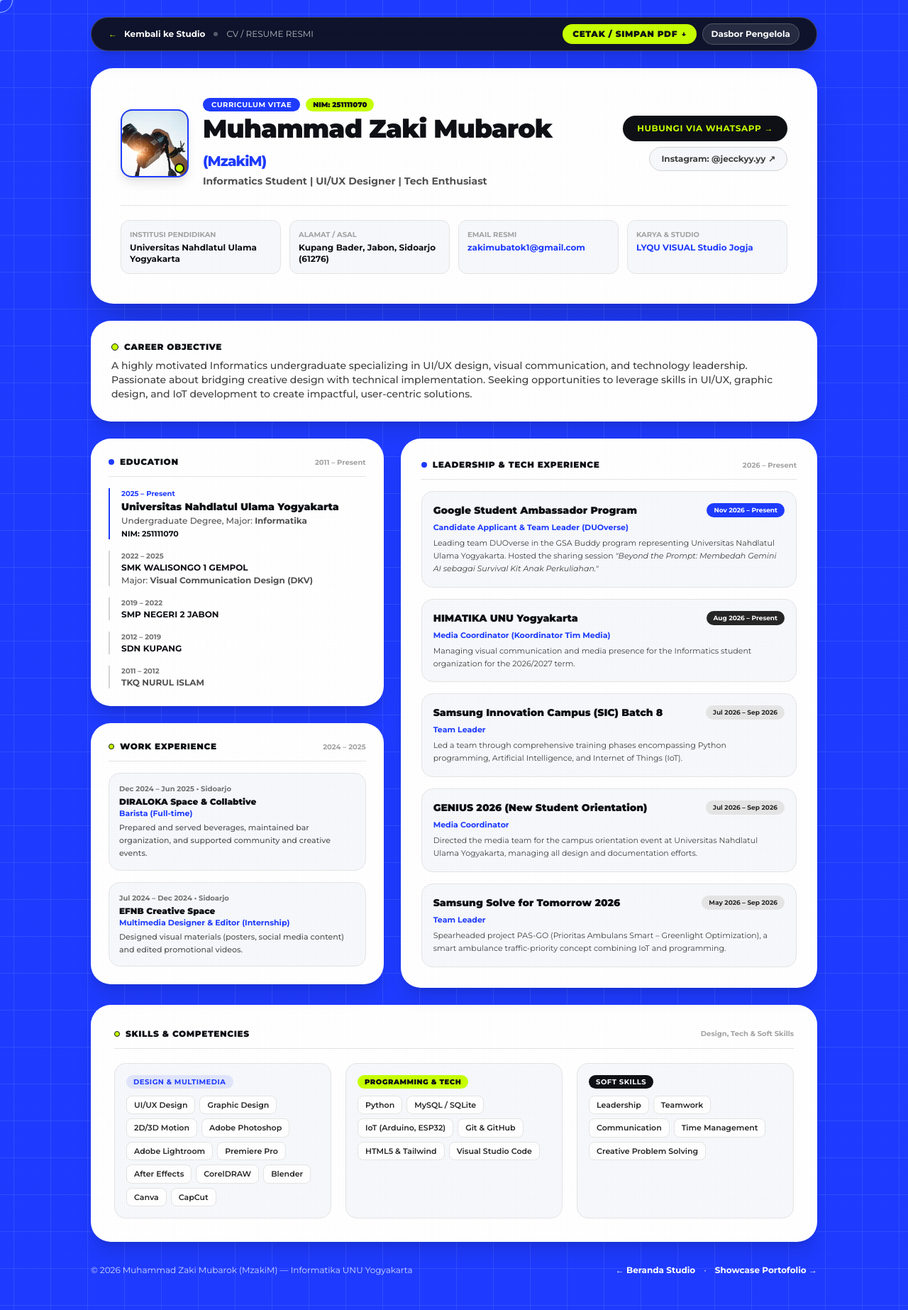
After one commit to Cimst/Lyqu-visual, a Flask app: page /curriculum-vitae in a window 1280 px wide. The commit adds this page. Shown: the whole page at 71% size. Run offline with Flask 3, Linux system fonts and the light colour scheme; data comes from the database, SQL or seed files in the repository; both versions use the stored data as it was after the commit; some libraries are stand-ins or nearby versions.

Commit message:
feat: add dedicated curriculum vitae page (/cv) with full academic, leadership, and work experience

```diff
--- a/app.py
+++ b/app.py
@@ -140,6 +140,16 @@ def portal_proofing():
 @app.route("/faq-connect.html")
 def faq_kontak():
     return render_template("faq-kontak.html", active_slide=5)
+
+
+@app.route("/resume")
+@app.route("/curriculum-vitae")
+@app.route("/cv.html")
+@app.route("/cv")
+def cv_page():
+    cv_profile = db.get_cv_profile()
+    skills = db.get_all_skills()
+    return render_template("cv.html", cv_profile=cv_profile, skills=skills, active_slide=2)
 
 
 @app.get("/halaman/<slug>")
--- a/db.py
+++ b/db.py
@@ -170,9 +170,9 @@ def init_db():
         cursor.execute(
             """
             INSERT INTO cv_profile (id, full_name, role_title, bio, experience_years, completed_projects, location, email, phone, instagram)
-            VALUES (1, 'Zaki Mubarok', 'Lead Photographer & Visual Director',
-            'Fotografer & Visual Director berbasis di Yogyakarta dengan spesialisasi editorial portrait, intimate wedding, dan katalog komersial UMKM. Mengusung filosofi tone sinematik hangat, presisi warna 16-bit, dan alur kerja proofing modern.',
-            '7+ Tahun', '20+ Proyek Selesai', 'Sleman, D.I. Yogyakarta', 'studio@lyquvisual.id', '+62 851-9420-2013', '@lyqu.visual')
+            VALUES (1, 'Muhammad Zaki Mubarok (MzakiM)', 'Informatics Student | UI/UX Designer | Tech Enthusiast',
+            'A highly motivated Informatics undergraduate specializing in UI/UX design, visual communication, and technology leadership. Passionate about bridging creative design with technical implementation. Seeking opportunities to leverage skills in UI/UX, graphic design, and IoT development to create impactful, user-centric solutions.',
+            '7+ Tahun', '20+ Proyek Selesai', 'Sidoarjo & UNU Yogyakarta', 'zakimubatok1@gmail.com', '+62 851-9420-2013', '@jecckyy.yy')
             """
         )
 
--- /dev/null
+++ b/templates/cv.html
@@ -0,0 +1,368 @@
+{% extends 'base.html' %}
+
+{% block title %}Curriculum Vitae — Muhammad Zaki Mubarok (MzakiM){% endblock %}
+{% block site_navigation %}{% endblock %}
+{% block site_modals %}{% endblock %}
+{% block page_scripts %}{% endblock %}
+
+{% block content %}
+<div class="min-h-screen hero-blueprint text-obsidian flex flex-col justify-between py-6 px-4 sm:px-6 md:px-8 selection:bg-acid selection:text-obsidian print:bg-white print:py-0 print:px-0">
+
+  <!-- FLOATING TOP NAVIGATION (HIDDEN ON PRINT) -->
+  <header class="max-w-5xl w-full mx-auto mb-6 print:hidden">
+    <nav class="bg-obsidian/90 backdrop-blur-xl border border-white/20 rounded-full px-4 sm:px-6 py-2 shadow-xl flex items-center justify-between">
+      <div class="flex items-center gap-3">
+        <a href="{{ url_for('beranda') }}" class="flex items-center gap-2.5 text-xs font-bold text-white hover:text-acid transition">
+          <span class="text-acid">←</span>
+          <span>Kembali ke Studio</span>
+        </a>
+        <span class="w-1.5 h-1.5 rounded-full bg-white/30 hidden sm:inline"></span>
+        <span class="text-white/70 text-xs hidden sm:inline font-mono">CV / RESUME RESMI</span>
+      </div>
+
+      <div class="flex items-center gap-2">
+        <button onclick="window.print()" class="px-3.5 py-1.5 rounded-full bg-acid text-obsidian hover:bg-white font-black text-xs uppercase tracking-wider transition shadow-sm flex items-center gap-1.5">
+          <span>Cetak / Simpan PDF</span>
+          <span class="text-[10px]">↓</span>
+        </button>
+        <a href="{{ url_for('dashboard') }}" class="px-3 py-1.5 rounded-full bg-white/10 hover:bg-white/20 text-white border border-white/20 text-xs font-bold transition">
+          Dasbor Pengelola
+        </a>
+      </div>
+    </nav>
+  </header>
+
+  <!-- MAIN CV CONTAINER -->
+  <main class="max-w-5xl w-full mx-auto my-auto space-y-6 print:max-w-none print:my-0 print:space-y-4">
+
+    <!-- ===================================================================
+         1. HEADER PROFILE & CONTACT BENTO CARD
+         =================================================================== -->
+    <section class="bg-white rounded-[32px] p-6 sm:p-8 md:p-10 shadow-2xl border-2 border-white/20 print:shadow-none print:border print:rounded-2xl print:p-6">
+
+      <div class="flex flex-col md:flex-row md:items-center justify-between gap-6 pb-6 border-b border-neutral-200">
+
+        <!-- Identitas & Avatar -->
+        <div class="flex flex-col sm:flex-row items-start sm:items-center gap-4 sm:gap-5">
+          <div class="w-20 h-20 sm:w-24 sm:h-24 rounded-2xl overflow-hidden border-2 border-cobalt shadow-lg shrink-0 bg-neutral-900 relative">
+            <img src="{{ url_for('static', filename='images/photographer.jpg') }}" alt="Muhammad Zaki Mubarok" class="w-full h-full object-cover" />
+            <span class="absolute bottom-1 right-1 w-3.5 h-3.5 rounded-full bg-acid border-2 border-obsidian" title="Status: Aktif"></span>
+          </div>
+
+          <div>
+            <div class="flex items-center gap-2 flex-wrap mb-1">
+              <span class="bg-cobalt text-white font-bold text-[10px] px-3 py-0.5 rounded-full uppercase tracking-wider">
+                CURRICULUM VITAE
+              </span>
+              <span class="bg-acid text-obsidian font-black text-[10px] px-2.5 py-0.5 rounded-full">
+                NIM: 251111070
+              </span>
+            </div>
+            <h1 class="text-2xl sm:text-3xl md:text-4xl font-black text-obsidian tracking-tight">
+              Muhammad Zaki Mubarok
+              <span class="text-cobalt font-extrabold text-lg sm:text-xl font-mono block sm:inline">(MzakiM)</span>
+            </h1>
+            <p class="text-xs sm:text-sm font-bold text-neutral-600 mt-1">
+              Informatics Student | UI/UX Designer | Tech Enthusiast
+            </p>
+          </div>
+        </div>
+
+        <!-- Tombol Aksi Cepat (Print / WhatsApp) -->
+        <div class="flex flex-col sm:flex-row md:flex-col items-start sm:items-center md:items-end gap-2 shrink-0 print:hidden">
+          <a href="https://wa.me/6285194202013?text=Halo%20Zaki%20Mubarok,%20saya%20melihat%20CV%20Anda" target="_blank" class="w-full sm:w-auto px-5 py-2.5 rounded-full bg-obsidian text-acid hover:bg-cobalt hover:text-white font-bold text-xs uppercase tracking-wider transition shadow text-center">
+            Hubungi via WhatsApp →
+          </a>
+          <a href="https://instagram.com/jecckyy.yy" target="_blank" class="w-full sm:w-auto px-4 py-2 rounded-full bg-surface border border-neutral-300 text-xs font-bold text-neutral-700 hover:text-obsidian hover:bg-neutral-100 transition text-center">
+            Instagram: @jecckyy.yy ↗
+          </a>
+        </div>
+
+      </div>
+
+      <!-- Detail Kontak & Lokasi Baris Bawah Header -->
+      <div class="grid grid-cols-1 sm:grid-cols-2 md:grid-cols-4 gap-3 pt-5 text-xs text-neutral-700 font-semibold">
+        <div class="bg-surface p-3 rounded-xl border border-neutral-200">
+          <span class="text-[10px] uppercase font-bold text-neutral-400 block">Institusi Pendidikan</span>
+          <span class="font-bold text-obsidian mt-0.5 block">Universitas Nahdlatul Ulama Yogyakarta</span>
+        </div>
+        <div class="bg-surface p-3 rounded-xl border border-neutral-200">
+          <span class="text-[10px] uppercase font-bold text-neutral-400 block">Alamat / Asal</span>
+          <span class="font-bold text-obsidian mt-0.5 block">Kupang Bader, Jabon, Sidoarjo (61276)</span>
+        </div>
+        <div class="bg-surface p-3 rounded-xl border border-neutral-200">
+          <span class="text-[10px] uppercase font-bold text-neutral-400 block">Email Resmi</span>
+          <a href="mailto:zakimubatok1@gmail.com" class="font-bold text-cobalt hover:underline mt-0.5 block truncate">zakimubatok1@gmail.com</a>
+        </div>
+        <div class="bg-surface p-3 rounded-xl border border-neutral-200">
+          <span class="text-[10px] uppercase font-bold text-neutral-400 block">Karya & Studio</span>
+          <a href="{{ url_for('beranda') }}" class="font-bold text-cobalt hover:underline mt-0.5 block">LYQU VISUAL Studio Jogja</a>
+        </div>
+      </div>
+
+    </section>
+
+    <!-- ===================================================================
+         2. CAREER OBJECTIVE CARD
+         =================================================================== -->
+    <section class="bg-white rounded-[28px] p-6 sm:p-7 shadow-xl border border-white/20 print:shadow-none print:border print:rounded-2xl">
+      <div class="flex items-center gap-2 mb-2">
+        <span class="w-2.5 h-2.5 rounded-full bg-acid border border-obsidian"></span>
+        <h2 class="text-xs font-black uppercase tracking-wider text-obsidian">Career Objective</h2>
+      </div>
+      <p class="text-xs sm:text-sm text-neutral-700 leading-relaxed font-medium">
+        A highly motivated Informatics undergraduate specializing in UI/UX design, visual communication, and technology leadership. Passionate about bridging creative design with technical implementation. Seeking opportunities to leverage skills in UI/UX, graphic design, and IoT development to create impactful, user-centric solutions.
+      </p>
+    </section>
+
+    <!-- ===================================================================
+         3. DUA KOLOM: PENDIDIKAN & PENGALAMAN KERJA / KEPEMIMPINAN
+         =================================================================== -->
+    <div class="grid grid-cols-1 md:grid-cols-12 gap-6 items-start">
+
+      <!-- KOLOM KIRI (5/12): PENDIDIKAN & WORK EXPERIENCE -->
+      <div class="md:col-span-5 space-y-6">
+
+        <!-- KARTU PENDIDIKAN -->
+        <section class="bg-white rounded-[28px] p-6 shadow-xl border border-white/20 space-y-4 print:shadow-none print:border print:rounded-2xl">
+          <div class="border-b border-neutral-200 pb-3 flex items-center justify-between">
+            <h2 class="text-xs font-black uppercase tracking-wider text-obsidian flex items-center gap-2">
+              <span class="w-2 h-2 rounded-full bg-cobalt"></span>
+              <span>Education</span>
+            </h2>
+            <span class="text-[10px] font-mono text-neutral-400 font-bold">2011 – Present</span>
+          </div>
+
+          <div class="space-y-4 text-xs font-medium">
+
+            <!-- Kuliah -->
+            <div class="relative pl-4 border-l-2 border-cobalt">
+              <span class="text-[10px] font-bold text-cobalt font-mono block">2025 – Present</span>
+              <h3 class="font-black text-sm text-obsidian">Universitas Nahdlatul Ulama Yogyakarta</h3>
+              <p class="text-neutral-600 mt-0.5">Undergraduate Degree, Major: <strong>Informatika</strong></p>
+              <p class="text-[11px] font-mono font-bold text-obsidian mt-0.5">NIM: 251111070</p>
+            </div>
+
+            <!-- SMK -->
+            <div class="relative pl-4 border-l-2 border-neutral-300">
+              <span class="text-[10px] font-bold text-neutral-500 font-mono block">2022 – 2025</span>
+              <h3 class="font-bold text-xs text-obsidian">SMK WALISONGO 1 GEMPOL</h3>
+              <p class="text-neutral-600 mt-0.5">Major: <strong>Visual Communication Design (DKV)</strong></p>
+            </div>
+
+            <!-- SMP -->
+            <div class="relative pl-4 border-l-2 border-neutral-300">
+              <span class="text-[10px] font-bold text-neutral-500 font-mono block">2019 – 2022</span>
+              <h3 class="font-bold text-xs text-obsidian">SMP NEGERI 2 JABON</h3>
+            </div>
+
+            <!-- SD & TK -->
+            <div class="relative pl-4 border-l-2 border-neutral-300">
+              <span class="text-[10px] font-bold text-neutral-500 font-mono block">2012 – 2019</span>
+              <h3 class="font-bold text-xs text-obsidian">SDN KUPANG</h3>
+            </div>
+
+            <div class="relative pl-4 border-l-2 border-neutral-300">
+              <span class="text-[10px] font-bold text-neutral-500 font-mono block">2011 – 2012</span>
+              <h3 class="font-bold text-xs text-neutral-600">TKQ NURUL ISLAM</h3>
+            </div>
+
+          </div>
+        </section>
+
+        <!-- KARTU PENGALAMAN KERJA (WORK EXPERIENCE) -->
+        <section class="bg-white rounded-[28px] p-6 shadow-xl border border-white/20 space-y-4 print:shadow-none print:border print:rounded-2xl">
+          <div class="border-b border-neutral-200 pb-3 flex items-center justify-between">
+            <h2 class="text-xs font-black uppercase tracking-wider text-obsidian flex items-center gap-2">
+              <span class="w-2 h-2 rounded-full bg-acid border border-obsidian"></span>
+              <span>Work Experience</span>
+            </h2>
+            <span class="text-[10px] font-mono text-neutral-400 font-bold">2024 – 2025</span>
+          </div>
+
+          <div class="space-y-4 text-xs font-medium">
+
+            <div class="bg-surface p-3.5 rounded-2xl border border-neutral-200">
+              <span class="text-[10px] font-bold text-neutral-500 font-mono block">Dec 2024 – Jun 2025 • Sidoarjo</span>
+              <h3 class="font-black text-xs text-obsidian mt-0.5">DIRALOKA Space & Collabtive</h3>
+              <p class="text-[11px] font-bold text-cobalt">Barista (Full-time)</p>
+              <p class="text-[11px] text-neutral-600 mt-1 leading-relaxed">
+                Prepared and served beverages, maintained bar organization, and supported community and creative events.
+              </p>
+            </div>
+
+            <div class="bg-surface p-3.5 rounded-2xl border border-neutral-200">
+              <span class="text-[10px] font-bold text-neutral-500 font-mono block">Jul 2024 – Dec 2024 • Sidoarjo</span>
+              <h3 class="font-black text-xs text-obsidian mt-0.5">EFNB Creative Space</h3>
+              <p class="text-[11px] font-bold text-cobalt">Multimedia Designer & Editor (Internship)</p>
+              <p class="text-[11px] text-neutral-600 mt-1 leading-relaxed">
+                Designed visual materials (posters, social media content) and edited promotional videos.
+              </p>
+            </div>
+
+          </div>
+        </section>
+
+      </div>
+
+      <!-- KOLOM KANAN (7/12): LEADERSHIP & TECH EXPERIENCE -->
+      <div class="md:col-span-7 space-y-6">
+
+        <section class="bg-white rounded-[28px] p-6 sm:p-7 shadow-xl border border-white/20 space-y-4 print:shadow-none print:border print:rounded-2xl">
+          <div class="border-b border-neutral-200 pb-3 flex items-center justify-between">
+            <h2 class="text-xs font-black uppercase tracking-wider text-obsidian flex items-center gap-2">
+              <span class="w-2 h-2 rounded-full bg-cobalt"></span>
+              <span>Leadership & Tech Experience</span>
+            </h2>
+            <span class="text-[10px] font-mono text-neutral-400 font-bold">2026 – Present</span>
+          </div>
+
+          <div class="space-y-4 text-xs">
+
+            <!-- Google Student Ambassador -->
+            <div class="bg-surface p-4 rounded-2xl border border-neutral-200 space-y-1.5 hover:border-cobalt transition">
+              <div class="flex items-center justify-between gap-2 flex-wrap">
+                <h3 class="font-black text-sm text-obsidian">Google Student Ambassador Program</h3>
+                <span class="bg-cobalt text-white text-[9px] font-bold px-2.5 py-0.5 rounded-full font-mono">Nov 2026 – Present</span>
+              </div>
+              <p class="text-[11px] font-bold text-cobalt">Candidate Applicant & Team Leader (DUOverse)</p>
+              <p class="text-neutral-700 text-[11px] leading-relaxed">
+                Leading team DUOverse in the GSA Buddy program representing Universitas Nahdlatul Ulama Yogyakarta. Hosted the sharing session <em>"Beyond the Prompt: Membedah Gemini AI sebagai Survival Kit Anak Perkuliahan."</em>
+              </p>
+            </div>
+
+            <!-- HIMATIKA UNU Yogyakarta -->
+            <div class="bg-surface p-4 rounded-2xl border border-neutral-200 space-y-1.5 hover:border-cobalt transition">
+              <div class="flex items-center justify-between gap-2 flex-wrap">
+                <h3 class="font-black text-sm text-obsidian">HIMATIKA UNU Yogyakarta</h3>
+                <span class="bg-neutral-800 text-white text-[9px] font-bold px-2.5 py-0.5 rounded-full font-mono">Aug 2026 – Present</span>
+              </div>
+              <p class="text-[11px] font-bold text-cobalt">Media Coordinator (Koordinator Tim Media)</p>
+              <p class="text-neutral-700 text-[11px] leading-relaxed">
+                Managing visual communication and media presence for the Informatics student organization for the 2026/2027 term.
+              </p>
+            </div>
+
+            <!-- Samsung Innovation Campus -->
+            <div class="bg-surface p-4 rounded-2xl border border-neutral-200 space-y-1.5 hover:border-cobalt transition">
+              <div class="flex items-center justify-between gap-2 flex-wrap">
+                <h3 class="font-black text-sm text-obsidian">Samsung Innovation Campus (SIC) Batch 8</h3>
+                <span class="bg-neutral-200 text-neutral-800 text-[9px] font-bold px-2.5 py-0.5 rounded-full font-mono">Jul 2026 – Sep 2026</span>
+              </div>
+              <p class="text-[11px] font-bold text-cobalt">Team Leader</p>
+              <p class="text-neutral-700 text-[11px] leading-relaxed">
+                Led a team through comprehensive training phases encompassing Python programming, Artificial Intelligence, and Internet of Things (IoT).
+              </p>
+            </div>
+
+            <!-- GENIUS 2026 -->
+            <div class="bg-surface p-4 rounded-2xl border border-neutral-200 space-y-1.5 hover:border-cobalt transition">
+              <div class="flex items-center justify-between gap-2 flex-wrap">
+                <h3 class="font-black text-sm text-obsidian">GENIUS 2026 (New Student Orientation)</h3>
+                <span class="bg-neutral-200 text-neutral-800 text-[9px] font-bold px-2.5 py-0.5 rounded-full font-mono">Jul 2026 – Sep 2026</span>
+              </div>
+              <p class="text-[11px] font-bold text-cobalt">Media Coordinator</p>
+              <p class="text-neutral-700 text-[11px] leading-relaxed">
+                Directed the media team for the campus orientation event at Universitas Nahdlatul Ulama Yogyakarta, managing all design and documentation efforts.
+              </p>
+            </div>
+
+            <!-- Samsung Solve for Tomorrow -->
+            <div class="bg-surface p-4 rounded-2xl border border-neutral-200 space-y-1.5 hover:border-cobalt transition">
+              <div class="flex items-center justify-between gap-2 flex-wrap">
+                <h3 class="font-black text-sm text-obsidian">Samsung Solve for Tomorrow 2026</h3>
+                <span class="bg-neutral-200 text-neutral-800 text-[9px] font-bold px-2.5 py-0.5 rounded-full font-mono">May 2026 – Sep 2026</span>
+              </div>
+              <p class="text-[11px] font-bold text-cobalt">Team Leader</p>
+              <p class="text-neutral-700 text-[11px] leading-relaxed">
+                Spearheaded project PAS-GO (Prioritas Ambulans Smart – Greenlight Optimization), a smart ambulance traffic-priority concept combining IoT and programming.
+              </p>
+            </div>
+
+          </div>
+        </section>
+
+      </div>
+
+    </div>
+
+    <!-- ===================================================================
+         4. SKILLS & KEAHLIAN MATRIX (FULL-WIDTH BENTO CARD)
+         =================================================================== -->
+    <section class="bg-white rounded-[28px] p-6 sm:p-8 shadow-xl border border-white/20 print:shadow-none print:border print:rounded-2xl">
+      <div class="border-b border-neutral-200 pb-3 mb-5 flex items-center justify-between">
+        <h2 class="text-xs font-black uppercase tracking-wider text-obsidian flex items-center gap-2">
+          <span class="w-2 h-2 rounded-full bg-acid border border-obsidian"></span>
+          <span>Skills & Competencies</span>
+        </h2>
+        <span class="text-[10px] font-mono text-neutral-400 font-bold">Design, Tech & Soft Skills</span>
+      </div>
+
+      <div class="grid grid-cols-1 md:grid-cols-3 gap-5">
+
+        <!-- Skill 1: Design & Multimedia -->
+        <div class="bg-surface p-4 rounded-2xl border border-neutral-200 space-y-2.5">
+          <span class="bg-cobalt/10 text-cobalt text-[10px] font-bold px-2.5 py-0.5 rounded-full uppercase tracking-wider block w-fit">
+            Design & Multimedia
+          </span>
+          <div class="flex flex-wrap gap-1.5 text-[11px] font-semibold text-neutral-800">
+            <span class="bg-white px-2.5 py-1 rounded-lg border border-neutral-200">UI/UX Design</span>
+            <span class="bg-white px-2.5 py-1 rounded-lg border border-neutral-200">Graphic Design</span>
+            <span class="bg-white px-2.5 py-1 rounded-lg border border-neutral-200">2D/3D Motion</span>
+            <span class="bg-white px-2.5 py-1 rounded-lg border border-neutral-200">Adobe Photoshop</span>
+            <span class="bg-white px-2.5 py-1 rounded-lg border border-neutral-200">Adobe Lightroom</span>
+            <span class="bg-white px-2.5 py-1 rounded-lg border border-neutral-200">Premiere Pro</span>
+            <span class="bg-white px-2.5 py-1 rounded-lg border border-neutral-200">After Effects</span>
+            <span class="bg-white px-2.5 py-1 rounded-lg border border-neutral-200">CorelDRAW</span>
+            <span class="bg-white px-2.5 py-1 rounded-lg border border-neutral-200">Blender</span>
+            <span class="bg-white px-2.5 py-1 rounded-lg border border-neutral-200">Canva</span>
+            <span class="bg-white px-2.5 py-1 rounded-lg border border-neutral-200">CapCut</span>
+          </div>
+        </div>
+
+        <!-- Skill 2: Programming & Technology -->
+        <div class="bg-surface p-4 rounded-2xl border border-neutral-200 space-y-2.5">
+          <span class="bg-acid text-obsidian text-[10px] font-black px-2.5 py-0.5 rounded-full uppercase tracking-wider block w-fit">
+            Programming & Tech
+          </span>
+          <div class="flex flex-wrap gap-1.5 text-[11px] font-semibold text-neutral-800">
+            <span class="bg-white px-2.5 py-1 rounded-lg border border-neutral-200 font-mono">Python</span>
+            <span class="bg-white px-2.5 py-1 rounded-lg border border-neutral-200 font-mono">MySQL / SQLite</span>
+            <span class="bg-white px-2.5 py-1 rounded-lg border border-neutral-200">IoT (Arduino, ESP32)</span>
+            <span class="bg-white px-2.5 py-1 rounded-lg border border-neutral-200 font-mono">Git & GitHub</span>
+            <span class="bg-white px-2.5 py-1 rounded-lg border border-neutral-200">HTML5 & Tailwind</span>
+            <span class="bg-white px-2.5 py-1 rounded-lg border border-neutral-200">Visual Studio Code</span>
+          </div>
+        </div>
+
+        <!-- Skill 3: Soft Skills -->
+        <div class="bg-surface p-4 rounded-2xl border border-neutral-200 space-y-2.5">
+          <span class="bg-obsidian text-white text-[10px] font-bold px-2.5 py-0.5 rounded-full uppercase tracking-wider block w-fit">
+            Soft Skills
+          </span>
+          <div class="flex flex-wrap gap-1.5 text-[11px] font-semibold text-neutral-800">
+            <span class="bg-white px-2.5 py-1 rounded-lg border border-neutral-200">Leadership</span>
+            <span class="bg-white px-2.5 py-1 rounded-lg border border-neutral-200">Teamwork</span>
+            <span class="bg-white px-2.5 py-1 rounded-lg border border-neutral-200">Communication</span>
+            <span class="bg-white px-2.5 py-1 rounded-lg border border-neutral-200">Time Management</span>
+            <span class="bg-white px-2.5 py-1 rounded-lg border border-neutral-200">Creative Problem Solving</span>
+          </div>
+        </div>
+
+      </div>
+    </section>
+
+    <!-- FOOTER NAV -->
+    <footer class="pt-2 pb-6 text-center text-xs text-white/80 print:hidden flex flex-col sm:flex-row items-center justify-between gap-3">
+      <p>© 2026 Muhammad Zaki Mubarok (MzakiM) — Informatika UNU Yogyakarta</p>
+      <div class="flex items-center gap-3">
+        <a href="{{ url_for('beranda') }}" class="text-white hover:text-acid font-bold transition">← Beranda Studio</a>
+        <span>•</span>
+        <a href="{{ url_for('portofolio') }}" class="text-white hover:text-acid font-bold transition">Showcase Portofolio →</a>
+      </div>
+    </footer>
+
+  </main>
+
+</div>
+{% endblock %}
--- a/templates/sections/beranda.html
+++ b/templates/sections/beranda.html
@@ -146,9 +146,9 @@
             </div>
             <div class="pt-2 mt-2 border-t border-white/10 flex items-center justify-between">
               <span class="text-[10px] font-bold text-acid font-mono">{{ cv_profile.experience_years if cv_profile and cv_profile.experience_years else '7+ Tahun' }} • {{ cv_profile.completed_projects if cv_profile and cv_profile.completed_projects else '20+ Proyek' }}</span>
-              <a href="#slide-3" class="text-[10px] font-bold text-white group-hover:text-acid flex items-center gap-1 transition">
-                <span>Profil & Gear</span>
-                <span>→</span>
+              <a href="{{ url_for('cv_page') }}" class="text-[10px] font-bold text-acid hover:text-white bg-white/10 hover:bg-cobalt px-2.5 py-1 rounded-full flex items-center gap-1 transition">
+                <span>Buka CV</span>
+                <span>↗</span>
               </a>
             </div>
           </div>
```
Also changed, not shown: templates/partials/navbar.html (+9 -0 lines), templates/sections/tentang-gear.html (+9 -3 lines), database.db.
